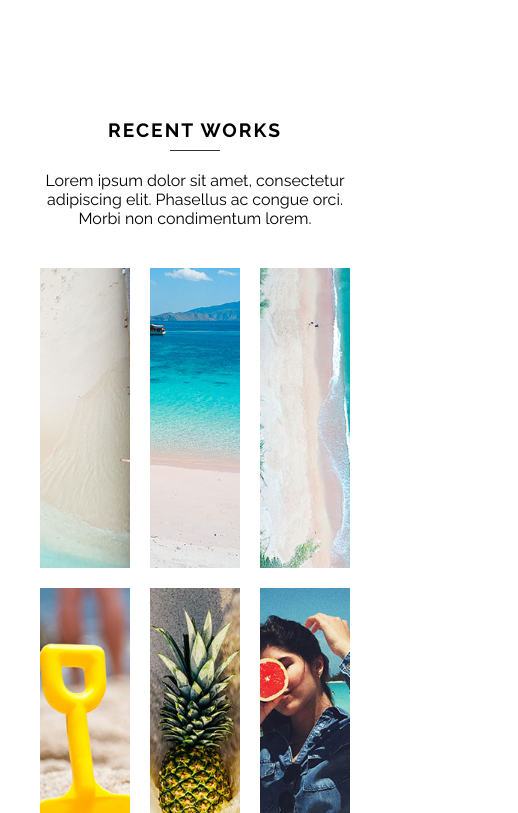
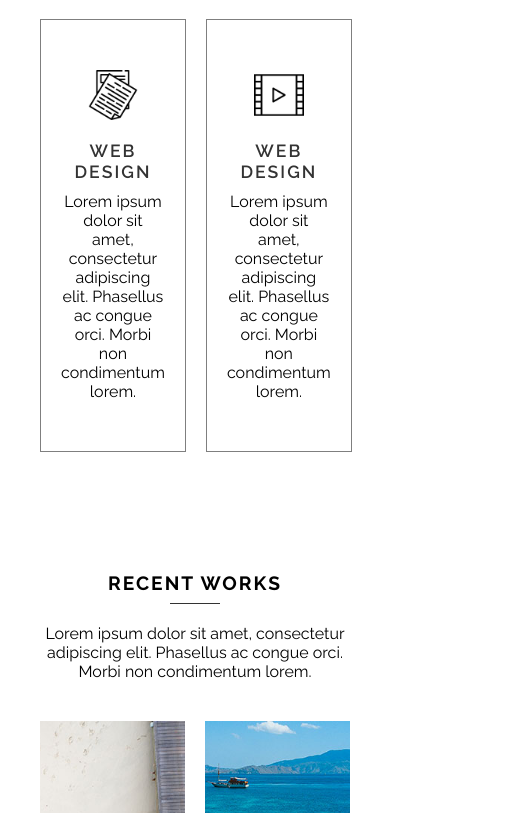
Before and after one commit to BenjacksonSE/portfolio, a React (Create React App) app: page / in a window 390 px wide. Shown: the part 2739-3552 px from the top of the page, 518 px wide, since content can reach past the window. Built offline with nearby package versions, Linux system fonts and the light colour scheme.

Commit message:
Finished 900px responsiveness for all sections

```diff
--- a/src/components/Projects/Projects.module.scss
+++ b/src/components/Projects/Projects.module.scss
@@ -93,3 +93,9 @@
     }
   }
 }
+
+@media (max-width: 992px){
+  .content{
+    grid-template-columns: repeat(2,1fr);
+  }
+}
--- a/src/components/Skills/Skills.module.scss
+++ b/src/components/Skills/Skills.module.scss
@@ -71,5 +71,7 @@
 }
 
 @media (max-width: 992px){
-
+  .content{
+    grid-template-columns: repeat(2,1fr);
+  }
 }
```
